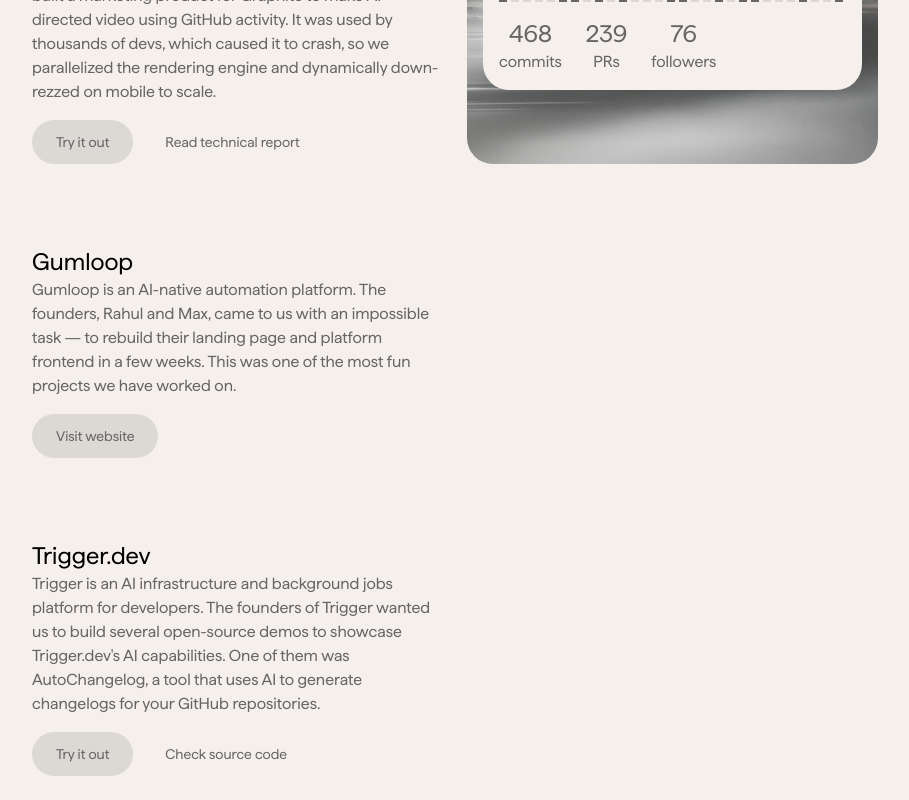
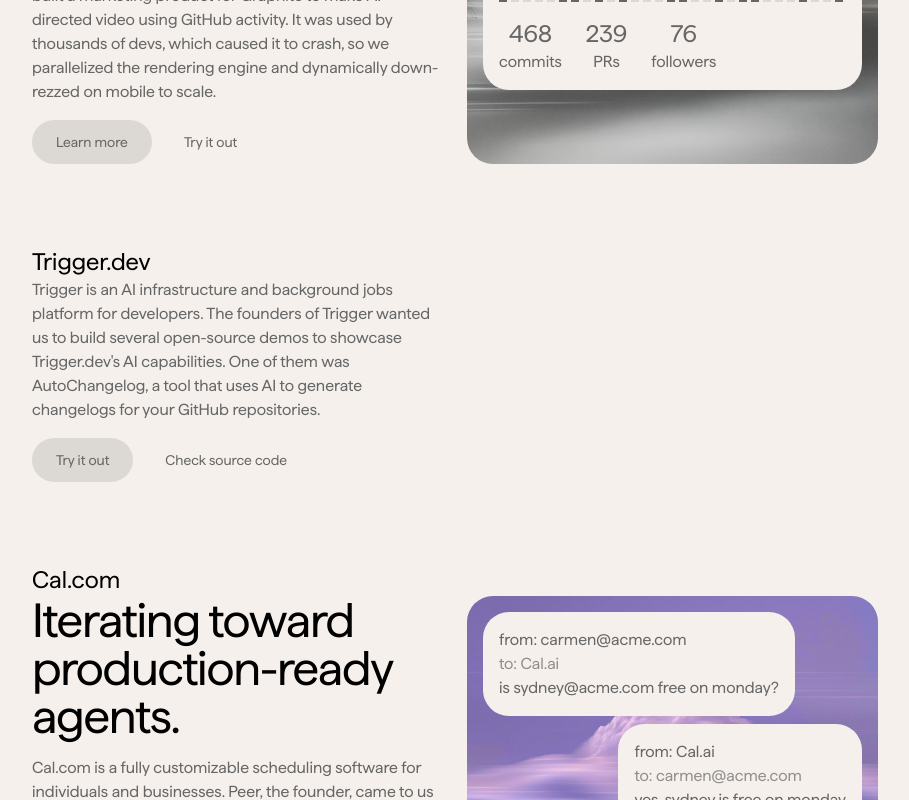
Before and after one commit to RubricLab/website, a Next.js app: page /work in a window 1280 px wide. Shown: the part 1340-2140 px from the top of the page, without its empty margins (185-1094 px from the left). Built offline with nearby package versions, Linux system fonts and the light colour scheme; no server answers.

Commit message:
Refactor Gumloop project metadata and update links for consistency

```diff
--- a/src/lib/posts/gumloop-templates.mdx
+++ b/src/lib/posts/gumloop-templates.mdx
@@ -1,9 +1,9 @@
 export const metadata = {
-    title: "Case Study: Gumloop Templates",
+    title: "Gumloop Templates",
     date: "2025-11-20",
     author: "Ted Spare",
     bannerImageUrl: "/images/marketplace.png",
-    category: "Client",
+    category: "Case study",
     description: "How we built the v1 of a public marketplace for Gumloop."
 }
 
--- a/src/ui/work-table.tsx
+++ b/src/ui/work-table.tsx
@@ -35,13 +35,13 @@
 		image: <div className="aspect-square" />,
 		link: {
 			href: '/blog/gumloop-templates',
-			label: 'Read case study'
+			label: 'Learn more'
 		},
 		name: 'Gumloop',
 		quote: 'Enabling creators to showcase their AI workflows',
 		secondaryLink: {
 			href: 'https://gumloop.com/templates',
-			label: 'Visit website',
+			label: 'Try it out',
 			target: '_blank'
 		}
 	},
@@ -89,24 +89,16 @@
 			</div>
 		),
 		link: {
-			href: 'https://year-in-code.com',
-			label: 'Try it out',
-			target: '_blank'
+			href: '/blog/personalized-video-at-scale',
+			label: 'Learn more'
 		},
 		name: 'Graphite',
 		quote: 'Scaling personalized, generative video to 1000s of users',
 		secondaryLink: {
-			href: '/blog/personalized-video-at-scale',
-			label: 'Read technical report'
+			href: 'https://year-in-code.com',
+			label: 'Try it out',
+			target: '_blank'
 		}
-	},
-	{
-		category: 'Client',
-		date: '2023',
-		description:
-			'Gumloop is an AI-native automation platform. The founders, Rahul and Max, came to us with an impossible task — to rebuild their landing page and platform frontend in a few weeks. This was one of the most fun projects we have worked on.',
-		link: { href: 'https://gumloop.com', label: 'Visit website', target: '_blank' },
-		name: 'Gumloop'
 	},
 	{
 		category: 'Client',
@@ -155,7 +147,7 @@
 		),
 		link: {
 			href: 'https://blog.langchain.dev/how-to-design-an-agent-for-production/',
-			label: 'Read technical report',
+			label: 'Learn more',
 			target: '_blank'
 		},
 		name: 'Cal.com',
@@ -301,7 +293,7 @@
 										</Link>
 									)}
 									{work.secondaryLink && (
-										<Link href={work.secondaryLink.href} target="_self">
+										<Link href={work.secondaryLink.href} target={work.secondaryLink.target ?? '_self'}>
 											<Button variant="ghost">{work.secondaryLink.label}</Button>
 										</Link>
 									)}
```
